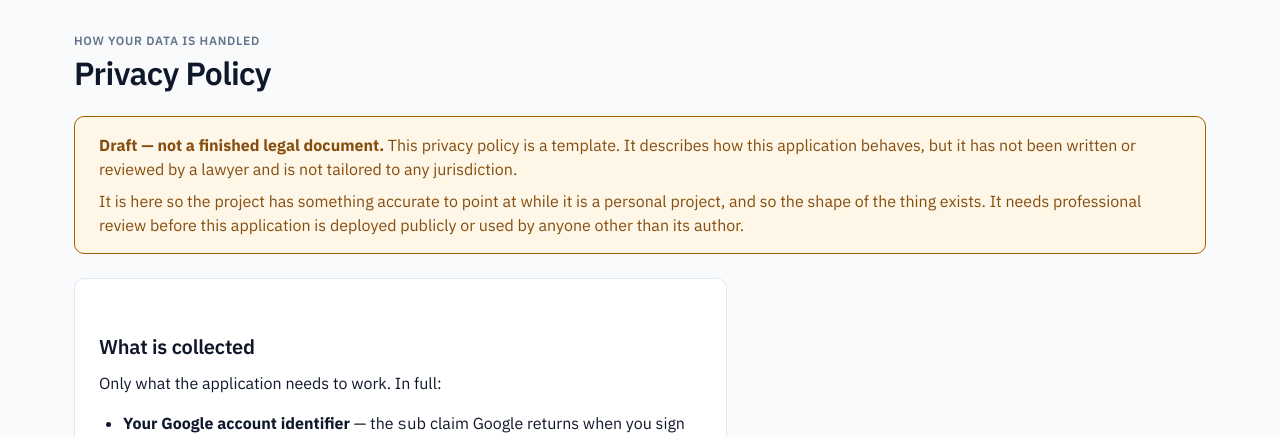
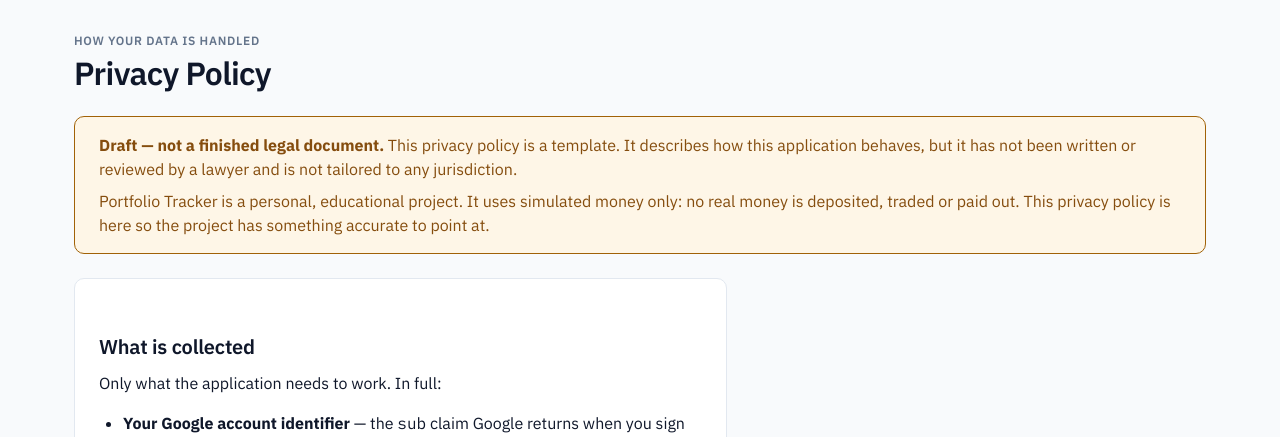
Before and after one commit to AadhavanSiva/Stock-Trading-Simulator-with-AI-Assistant, a Flask app: page /privacy in a window 1280 px wide. Shown: the part 61-498 px from the top of the page. Run offline with Flask 3, Linux system fonts and the light colour scheme; parts of the project's set-up code (start-up, migrations or seed data) failed here and were passed over; some libraries are stand-ins or nearby versions.

Commit message:
Stop the legal banner saying the app is not yet public
The draft banner said the documents needed professional review "before
this application is deployed publicly", but the app is already public.
It now says Portfolio Tracker is a personal, educational project that
uses simulated money only. It still says the documents have not been
written or reviewed by a lawyer and are not tailored to any
jurisdiction.

The tests check the new wording on all three policy pages, and that the
"before this application is deployed" phrasing does not come back.

Co-Authored-By: Claude Opus 5.5 <noreply@anthropic.com>

```diff
--- a/templates/legal/_draft.html
+++ b/templates/legal/_draft.html
@@ -8,12 +8,14 @@
    jurisdiction, company or deployment. Anything that turns on where you
    or your users are — consumer protection, data protection obligations,
    the rules about simulated trading and financial promotions, limitation
-   of liability, the governing-law clause — is exactly the part that needs
-   professional review before this is published anywhere real.
+   of liability, the governing-law clause — is exactly the part a lawyer
+   would need to review.
 
-   The banner below says the same thing to the reader. It is deliberately
-   not a subtle one, and it should be removed only at the point the
-   documents behind it have actually been reviewed. #}
+   The app is public as a personal, educational project that uses
+   simulated money only. The banner below tells the reader that, and that
+   these documents are unreviewed. It is deliberately not a subtle one,
+   and it should be removed only at the point the documents behind it
+   have actually been reviewed. #}
 
 {% macro draft_notice(what) -%}
     <div class="draft-notice" role="note">
@@ -24,10 +26,10 @@
             is not tailored to any jurisdiction.
         </p>
         <p>
-            It is here so the project has something accurate to point at while
-            it is a personal project, and so the shape of the thing exists.
-            It needs professional review before this application is deployed
-            publicly or used by anyone other than its author.
+            Portfolio Tracker is a personal, educational project. It uses
+            simulated money only: no real money is deposited, traded or paid
+            out. This {{ what }} is here so the project has something accurate
+            to point at.
         </p>
     </div>
 {%- endmacro %}
```
Also changed, not shown: tests/test_legal.py (+9 -2 lines).
